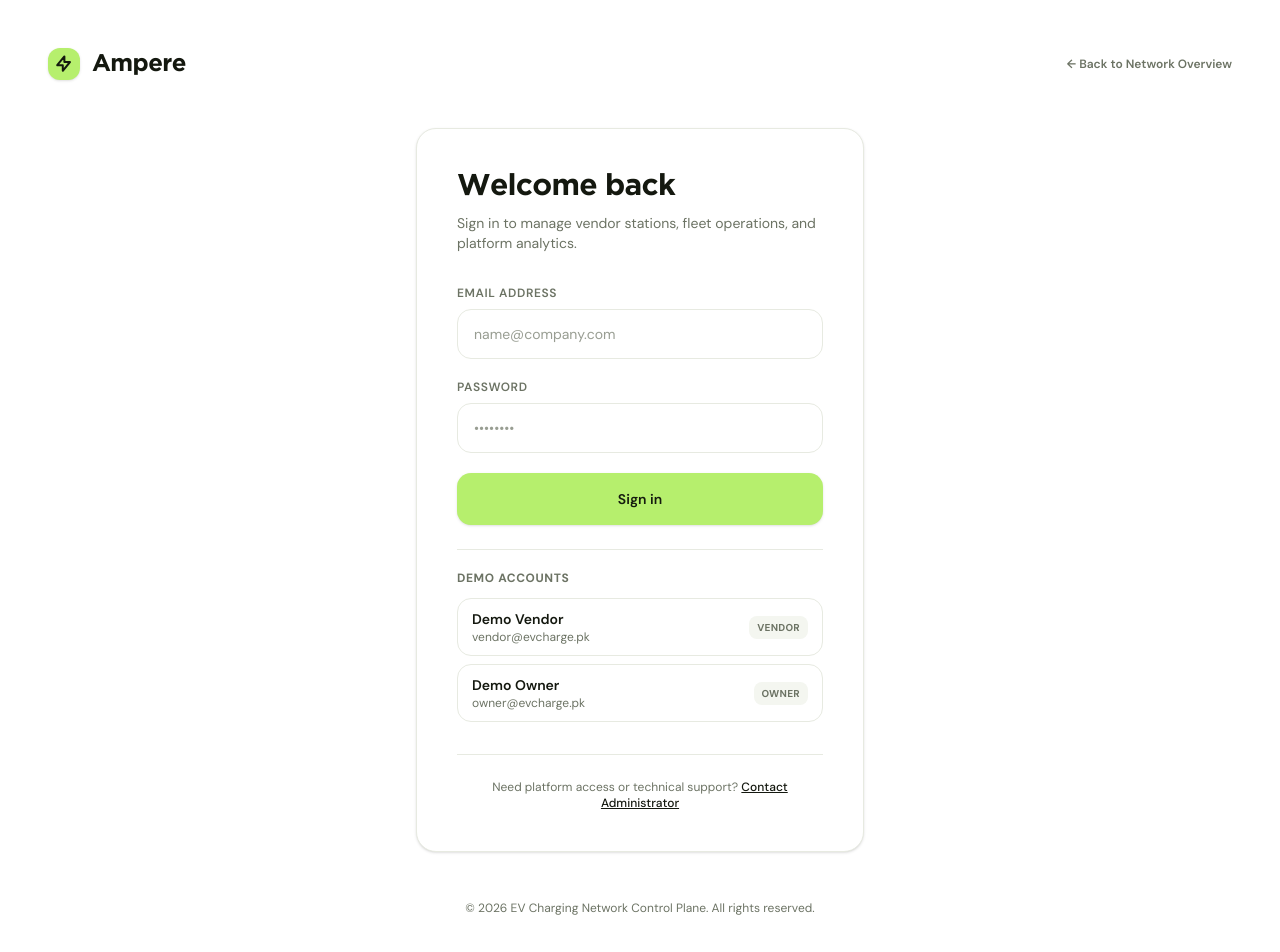
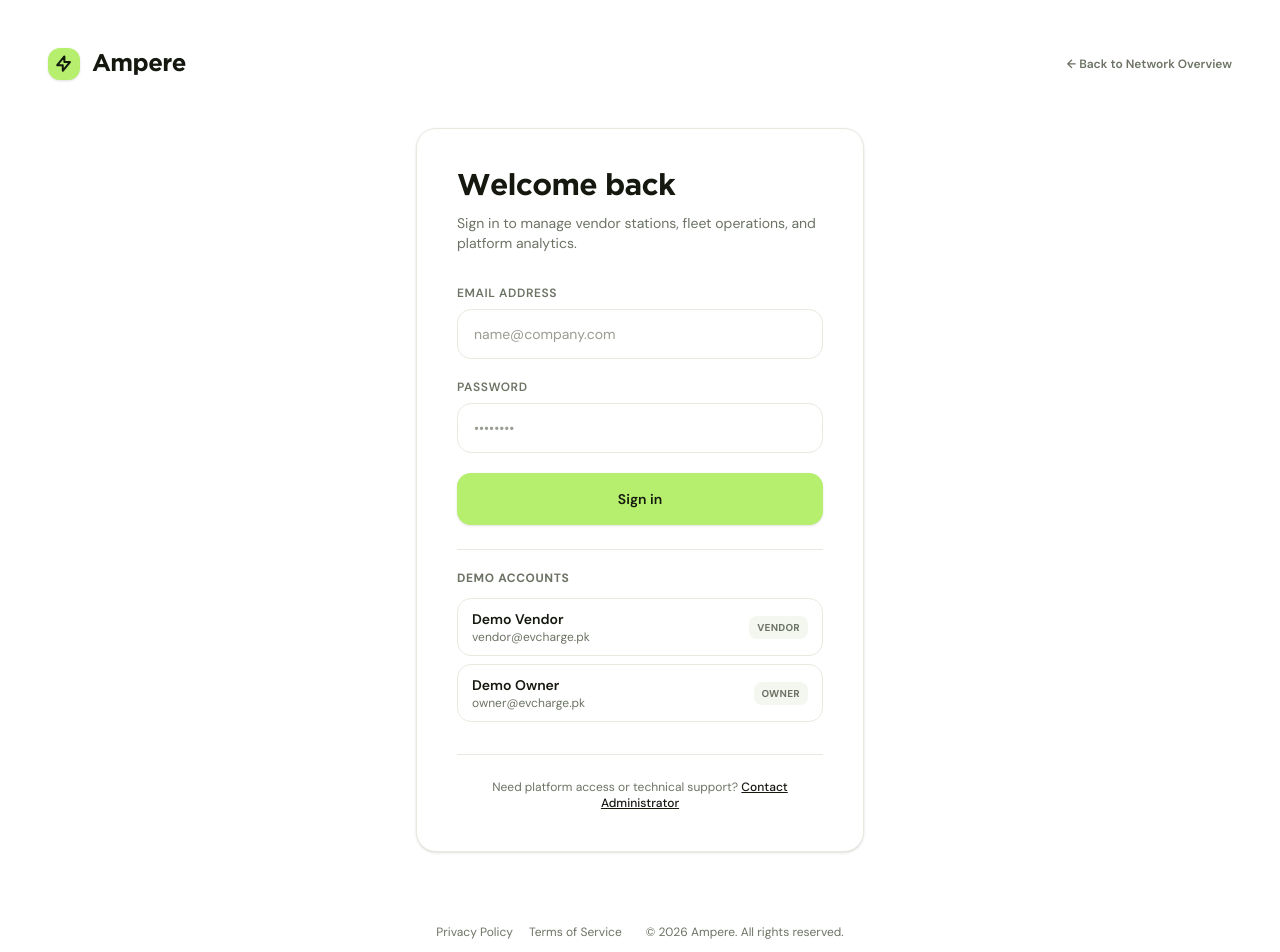
Before and after one commit to amperepakistan/EVCHARGE-nextjs, a Next.js app: page /login in a window 1280 px wide. Shown: the top 952 px of the page. Built offline with nearby package versions, Linux system fonts and the light colour scheme.

Commit message:
feat: implement SiteFooter component for consistent footer across public pages

```diff
--- a/app/login/page.tsx
+++ b/app/login/page.tsx
@@ -2,6 +2,8 @@ import { Suspense } from 'react';
 import Link from 'next/link';
 import { LoginForm } from '@/components/features/auth/login-form';
 import { BrandLogo } from '@/components/ui/brand-logo';
+import { SiteFooter } from '@/components/ui/site-footer';
+import { CONTACT } from '@/lib/legal/config';
 
 export default function LoginPage() {
   return (
@@ -44,7 +46,10 @@ export default function LoginPage() {
           <div className="mt-8 border-t border-[var(--color-border)] pt-6 text-center">
             <p className="text-xs text-[var(--color-text-secondary)]">
               Need platform access or technical support?{' '}
-              <a href="mailto:support@evcharge.com" className="font-medium text-[var(--color-text-primary)] underline">
+              <a
+                href={`mailto:${CONTACT.support}`}
+                className="font-medium text-[var(--color-text-primary)] underline"
+              >
                 Contact Administrator
               </a>
             </p>
@@ -52,10 +57,7 @@ export default function LoginPage() {
         </div>
       </div>
 
-      {/* Footer info */}
-      <footer className="text-center text-xs text-[var(--color-text-secondary)] max-w-7xl mx-auto w-full">
-        &copy; {new Date().getFullYear()} EV Charging Network Control Plane. All rights reserved.
-      </footer>
+      <SiteFooter showLogo={false} className="w-full border-t-0" />
     </main>
   );
 }
--- a/app/page.tsx
+++ b/app/page.tsx
@@ -1,6 +1,7 @@
 import Link from 'next/link';
 import { ArrowRight, Building2, ShieldCheck, Wrench, Zap } from 'lucide-react';
 import { BrandLogo } from '@/components/ui/brand-logo';
+import { SiteFooter } from '@/components/ui/site-footer';
 
 const PORTALS = [
   {
@@ -134,20 +135,7 @@ export default function HomePage() {
         </div>
       </main>
 
-      <footer className="border-border border-t px-6 py-6 md:px-10">
-        <div className="text-text-secondary mx-auto flex max-w-7xl flex-col items-center justify-between gap-3 text-xs md:flex-row">
-          <BrandLogo size="sm" />
-          <div className="flex items-center gap-4">
-            <Link href="/privacy" className="hover:text-text-primary transition-colors">
-              Privacy Policy
-            </Link>
-            <Link href="/terms" className="hover:text-text-primary transition-colors">
-              Terms of Service
-            </Link>
-          </div>
-          <p>&copy; {new Date().getFullYear()} Ampere. EV charging infrastructure for Pakistan.</p>
-        </div>
-      </footer>
+      <SiteFooter />
     </div>
   );
 }
--- a/components/features/legal/legal-shell.tsx
+++ b/components/features/legal/legal-shell.tsx
@@ -1,6 +1,7 @@
 import Link from 'next/link';
 import { ArrowLeft } from 'lucide-react';
 import { BrandLogo } from '@/components/ui/brand-logo';
+import { SiteFooter } from '@/components/ui/site-footer';
 import { EFFECTIVE_DATE } from '@/lib/legal/config';
 
 /**
@@ -68,20 +69,7 @@ export function LegalShell({ title, summary, sections, children }: LegalShellPro
         <div className="mt-12">{children}</div>
       </main>
 
-      <footer className="border-border border-t px-6 py-6 md:px-10">
-        <div className="text-text-secondary mx-auto flex max-w-4xl flex-col items-center justify-between gap-3 text-xs md:flex-row">
-          <BrandLogo size="sm" />
-          <div className="flex items-center gap-4">
-            <Link href="/privacy" className="hover:text-text-primary transition-colors">
-              Privacy Policy
-            </Link>
-            <Link href="/terms" className="hover:text-text-primary transition-colors">
-              Terms of Service
-            </Link>
-          </div>
-          <p>&copy; {new Date().getFullYear()} Ampere.</p>
-        </div>
-      </footer>
+      <SiteFooter maxWidth="max-w-4xl" />
     </div>
   );
 }
--- /dev/null
+++ b/components/ui/site-footer.tsx
@@ -0,0 +1,57 @@
+import Link from 'next/link';
+import { BrandLogo } from '@/components/ui/brand-logo';
+import { cn } from '@/lib/utils/cn';
+import { OPERATOR } from '@/lib/legal/config';
+
+/**
+ * The one footer for every public page — landing, login and the legal pages.
+ *
+ * Legal links live here rather than being repeated per page so that the app
+ * stores' requirement (privacy policy reachable from anywhere public) cannot
+ * drift out of sync as pages are added.
+ */
+
+interface SiteFooterProps {
+  /** Hidden on narrow, chrome-light pages such as login. */
+  showLogo?: boolean;
+  /** Matches the content width of the page it sits under. */
+  maxWidth?: 'max-w-4xl' | 'max-w-7xl';
+  className?: string;
+}
+
+export function SiteFooter({
+  showLogo = true,
+  maxWidth = 'max-w-7xl',
+  className,
+}: SiteFooterProps) {
+  return (
+    <footer className={cn('border-border border-t px-6 py-6 md:px-10', className)}>
+      <div
+        className={cn(
+          'text-text-secondary mx-auto flex flex-col items-center gap-3 text-xs md:flex-row',
+          showLogo ? 'justify-between' : 'justify-center md:gap-6',
+          maxWidth,
+        )}
+      >
+        {showLogo && (
+          <Link href="/" aria-label={`${OPERATOR.name} home`}>
+            <BrandLogo size="sm" />
+          </Link>
+        )}
+
+        <nav aria-label="Legal" className="flex items-center gap-4">
+          <Link href="/privacy" className="hover:text-text-primary transition-colors">
+            Privacy Policy
+          </Link>
+          <Link href="/terms" className="hover:text-text-primary transition-colors">
+            Terms of Service
+          </Link>
+        </nav>
+
+        <p>
+          &copy; {new Date().getFullYear()} {OPERATOR.name}. All rights reserved.
+        </p>
+      </div>
+    </footer>
+  );
+}
```
